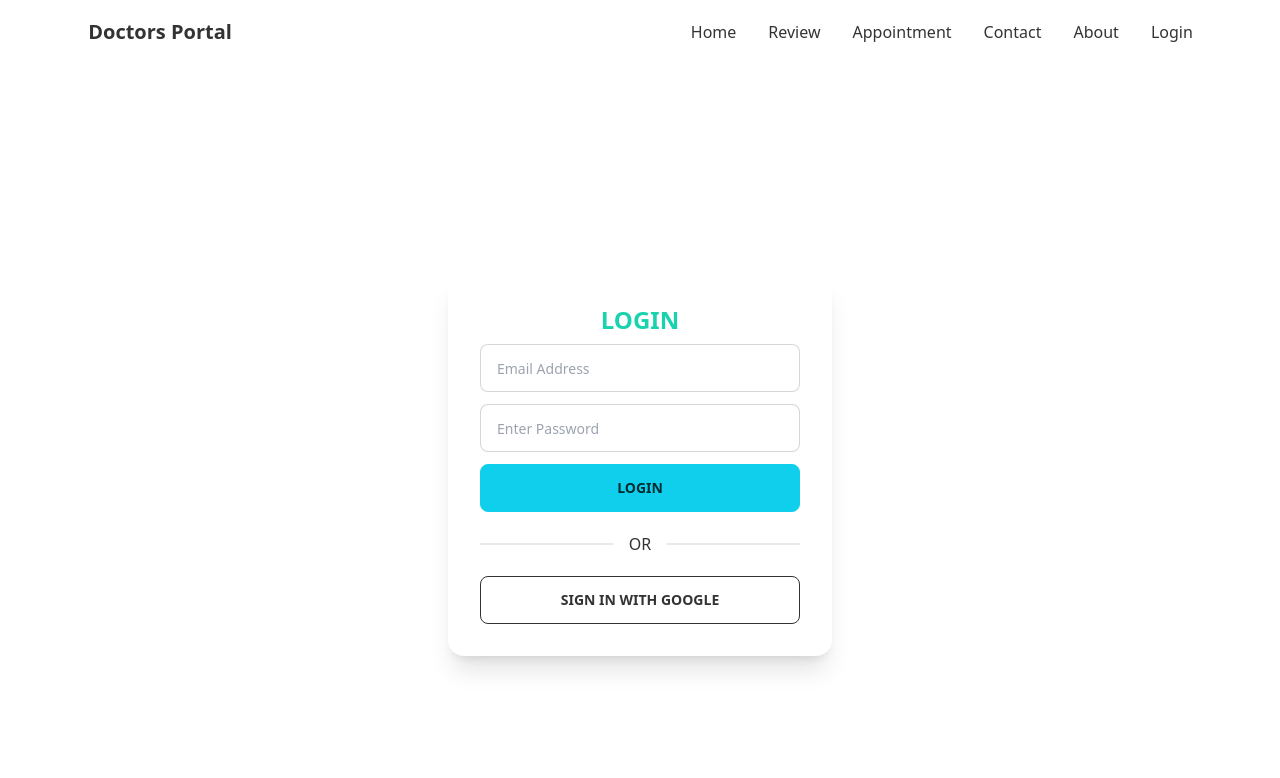
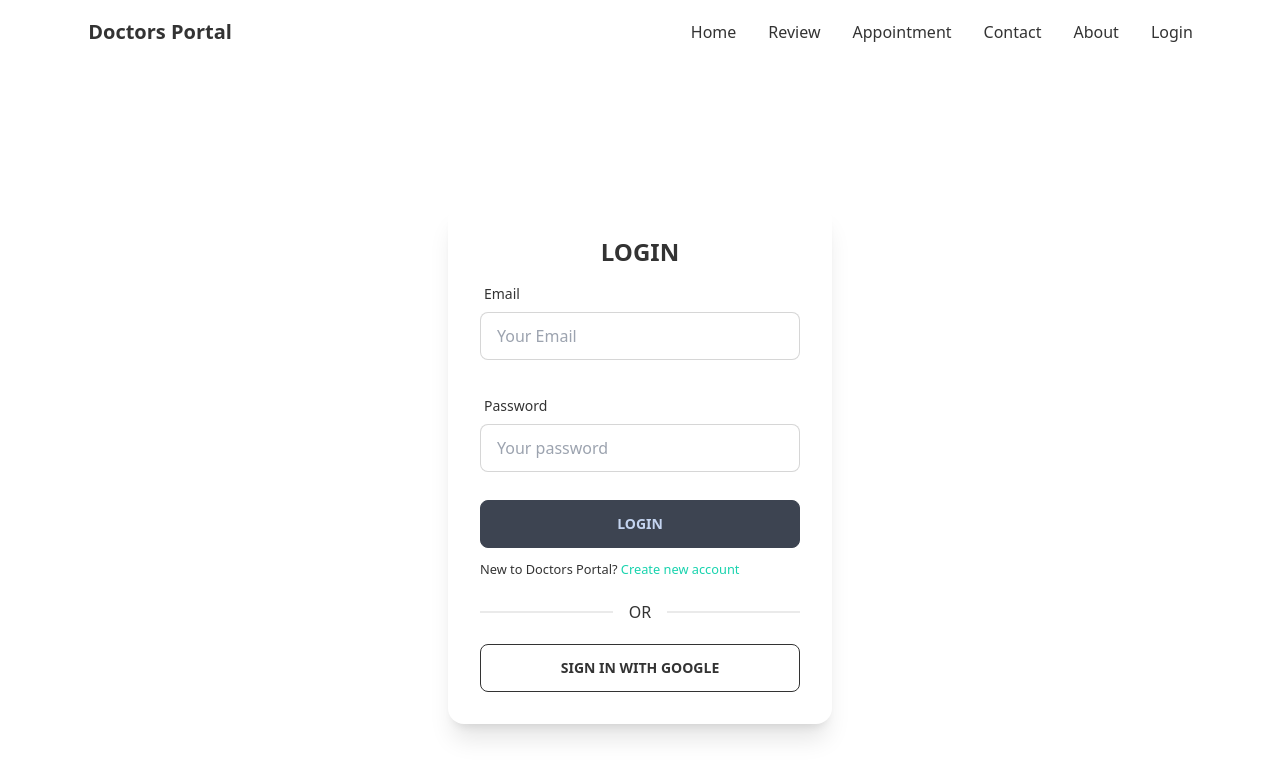
Before and after one commit to me-sajib/react-doctors-portal-client, a React (Create React App) app: page /login in a window 1280 px wide. Shown: the top 778 px of the page. Built offline with nearby package versions, Linux system fonts and the light colour scheme; no server answers.

Commit message:
login user email and password using react form hooks

```diff
--- a/src/Pages/Login/Login.js
+++ b/src/Pages/Login/Login.js
@@ -1,58 +1,121 @@
-import React from "react";
+import React, { useEffect } from "react";
 import auth from "../../firebase.init";
-import { useSignInWithGoogle } from "react-firebase-hooks/auth";
+import { Link, useLocation, useNavigate } from "react-router-dom";
+import {
+  useSignInWithGoogle,
+  useSignInWithEmailAndPassword,
+} from "react-firebase-hooks/auth";
 import { useForm } from "react-hook-form";
-import toast from "react-hot-toast";
 
 const Login = () => {
-  const [signInWithGoogle, user, loading, error] = useSignInWithGoogle(auth);
+  const [signInWithGoogle, gUser, gLoading, gError] = useSignInWithGoogle(auth);
+  const [signInWithEmailAndPassword, user, loading, error] =
+    useSignInWithEmailAndPassword(auth);
+
   const {
     register,
     handleSubmit,
     watch,
     formState: { errors },
   } = useForm();
-  const submit = (data) => {
-    console.log(data);
+
+  const navigate = useNavigate();
+  const location = useLocation();
+  let from = location.state?.from || { pathname: "/" };
+
+  useEffect(() => {
+    if (user || gUser) {
+      navigate(from, { replace: true });
+    }
+  }, [user, gUser, navigate, from]);
+
+  const submit = async (data) => {
+    await signInWithEmailAndPassword(data.email, data.password);
   };
   return (
     <div className="flex items-center justify-center h-screen">
       <div class="card w-96 bg-base-100 shadow-xl">
         <div class="card-body">
-          <h2 class="text-center text-2xl font-bold text-secondary uppercase">
-            Login
-          </h2>
+          <h2 class="text-center text-2xl font-bold  uppercase">Login</h2>
           <form
             className="grid grid-cols-1 gap-3"
             onSubmit={handleSubmit(submit)}
           >
+            <div className="form-control w-full mx-w-xs">
+              <label htmlFor="" className="label">
+                <span className="label-text">Email</span>
+              </label>
               <input
                 type="email"
-              name="email"
-              {...register("email", { required: true })}
-              placeholder="Email Address"
-              class="input input-bordered input-md w-full max-w-xs"
+                placeholder="Your Email"
+                className="input input-bordered w-full max-w-xs"
+                {...register("email", {
+                  required: {
+                    value: true,
+                    message: "Email is Required",
+                  },
+                  pattern: {
+                    value: /[a-z0-9]+@[a-z]+\.[a-z]{2,3}/,
+                    message: "Provide a valid Email",
+                  },
+                })}
               />
-            {errors.email && (
-              <span className="text-error text-sm font-semibold">
-                *Enter your email
+              <label className="label">
+                {errors.email?.type === "required" && (
+                  <span className="label-text-alt text-red-500">
+                    {errors.email.message}
                   </span>
                 )}
-            <input
-              name="password"
-              type="password"
-              {...register("password", { required: true })}
-              placeholder="Enter Password"
-              class="input input-bordered input-md w-full max-w-xs"
-            />
-            {/* if password not enter then show error msg */}
-            {errors.password && (
-              <span className="text-error text-sm font-semibold">
-                *Enter your password
+                {errors.email?.type === "pattern" && (
+                  <span className="label-text-alt text-red-500">
+                    {errors.email.message}
                   </span>
                 )}
-            <input type="submit" value="login" className="btn btn-primary" />
+              </label>
+            </div>
+            {/* password input field */}
+            <div className="form-control w-full mx-w-xs">
+              <label htmlFor="" className="label">
+                <span className="label-text"> Password</span>
+              </label>
+              <input
+                type="password"
+                placeholder="Your password"
+                className="input input-bordered w-full max-w-xs"
+                {...register("password", {
+                  required: {
+                    value: true,
+                    message: "Password is Required",
+                  },
+                  minLength: {
+                    value: 6,
+                    message: "Password must be at least 6 characters",
+                  },
+                })}
+              />
+              <label className="label">
+                {errors.password?.type === "required" && (
+                  <span className="label-text-alt text-red-500">
+                    {errors.password.message}
+                  </span>
+                )}
+                {errors.password?.type === "minLength" && (
+                  <span className="label-text-alt text-red-500">
+                    {errors.password.message}
+                  </span>
+                )}
+              </label>
+            </div>
+            <input type="submit" value="login" className="btn w-full" />
           </form>
+          <p>
+            <small>
+              New to Doctors Portal?{" "}
+              <Link to="/signup" className="text-secondary">
+                Create new account
+              </Link>
+            </small>
+          </p>
           <div class="divider">OR</div>
           <button class="btn btn-outline" onClick={() => signInWithGoogle()}>
             sign in with google
```
Lines whose indentation alone changed are shown as unchanged.
